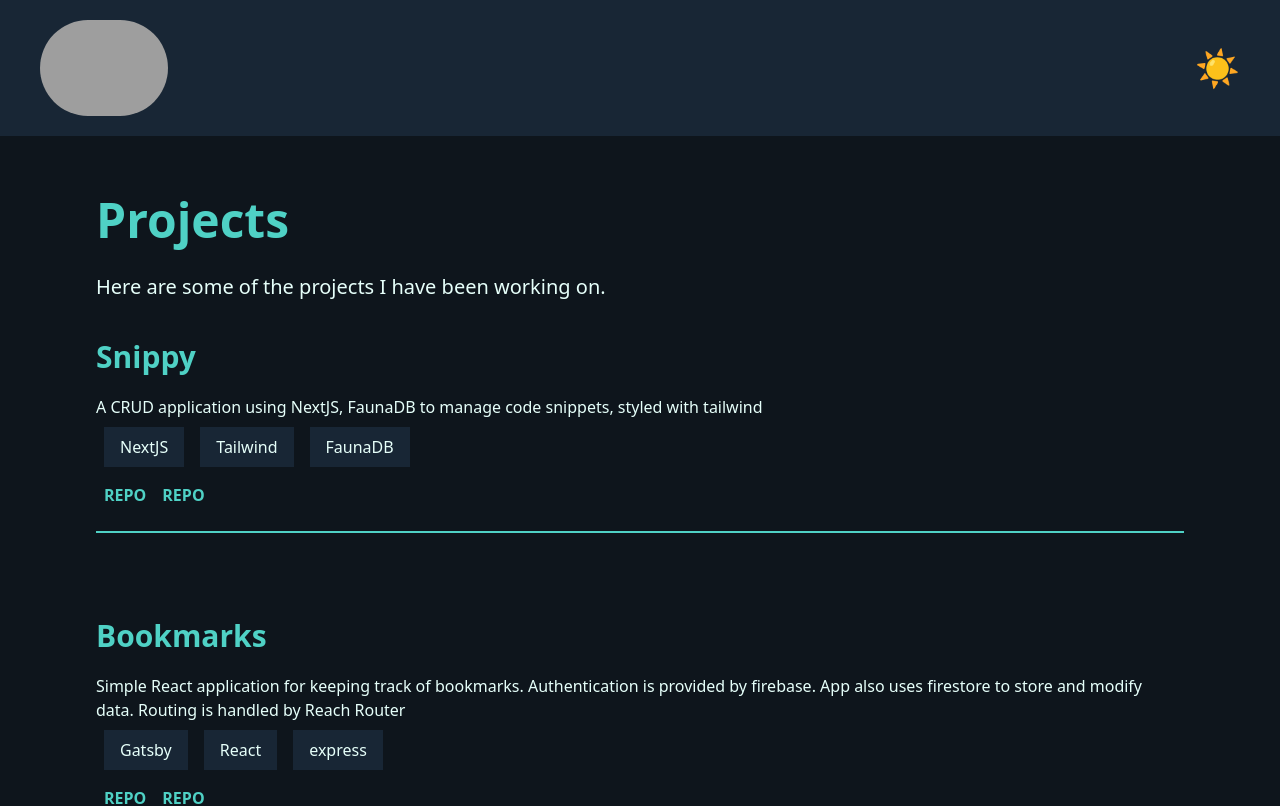
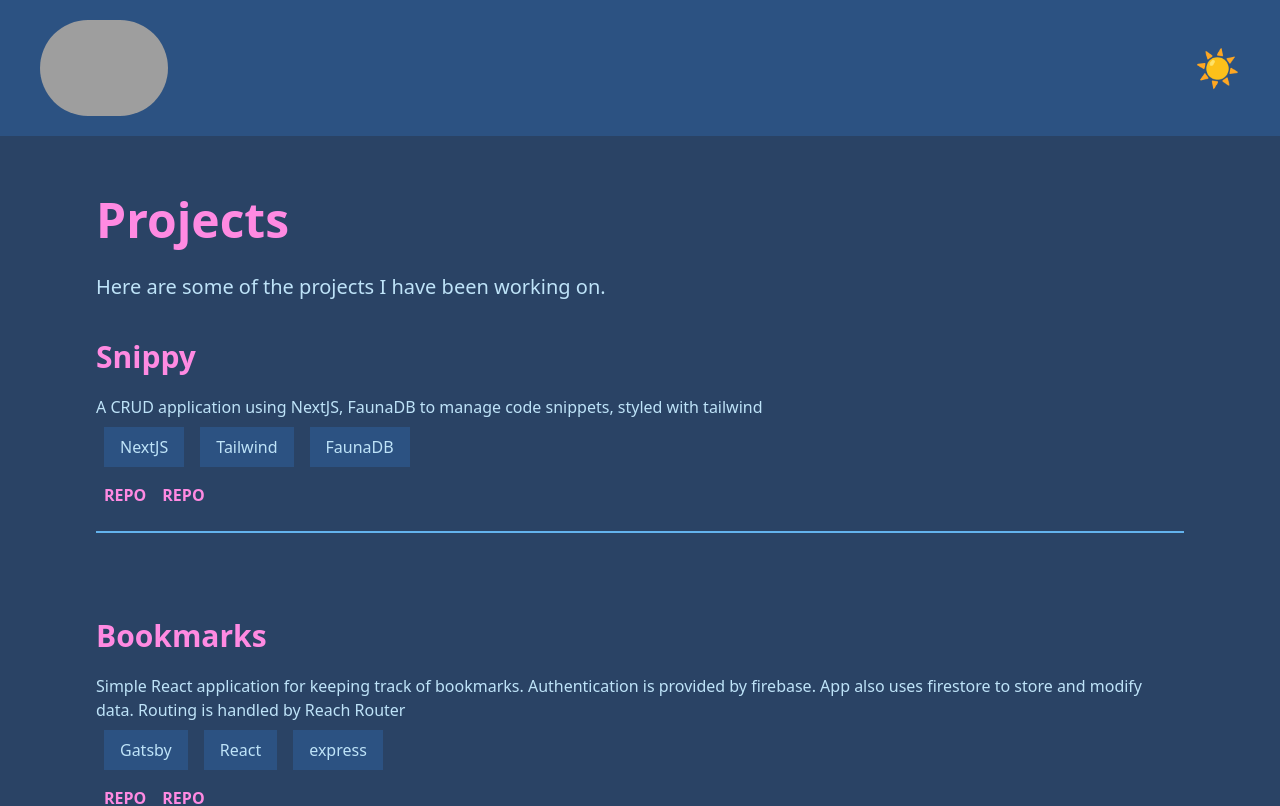
Before and after one commit to shan5742/me, a Next.js app: page /Projects in a window 1280 px wide. Shown: the top 806 px of the page. Built offline with nearby package versions, Linux system fonts and the light colour scheme; grey boxes are pictures that could not be loaded.

Commit message:
switching theme

```diff
--- a/pages/Projects.js
+++ b/pages/Projects.js
@@ -20,7 +20,7 @@
           {data.map((project) => (
             <div
               key={project.id}
-              className="flex flex-col py-4 border-b-2 border-teal-400 mb-16"
+              className="flex flex-col py-4 border-b-2 border-blue-400 mb-16"
             >
               <h1 className="text-accent text-3xl font-bold mb-4">
                 {project.title}
--- a/styles/global.css
+++ b/styles/global.css
@@ -3,19 +3,19 @@
 }
 
 .dark {
-  --color-bg-primary: #0e151c;
-  --color-bg-secondary: #182635;
-  --color-text-primary: #e6fffa;
-  --color-text-secondary: #b2f5ea;
-  --color-text-accent: #4fd1c5;
+  --color-bg-primary: #2a4365;
+  --color-bg-secondary: #2c5282;
+  --color-text-primary: #bee3f8;
+  --color-text-secondary: #ebf8ff;
+  --color-text-accent: #ff8ae2;
 }
 
 .light {
-  --color-bg-primary: #ffffff;
-  --color-bg-secondary: #ebf4ff;
-  --color-text-primary: #0e151c;
-  --color-text-secondary: #4a5568;
-  --color-text-accent: #2a4365;
+  --color-bg-primary: #ebf8ff;
+  --color-bg-secondary: #bee3f8;
+  --color-text-primary: #2a4365;
+  --color-text-secondary: #2c5282;
+  --color-text-accent: #4299e1;
 }
 
 @tailwind base;
```
